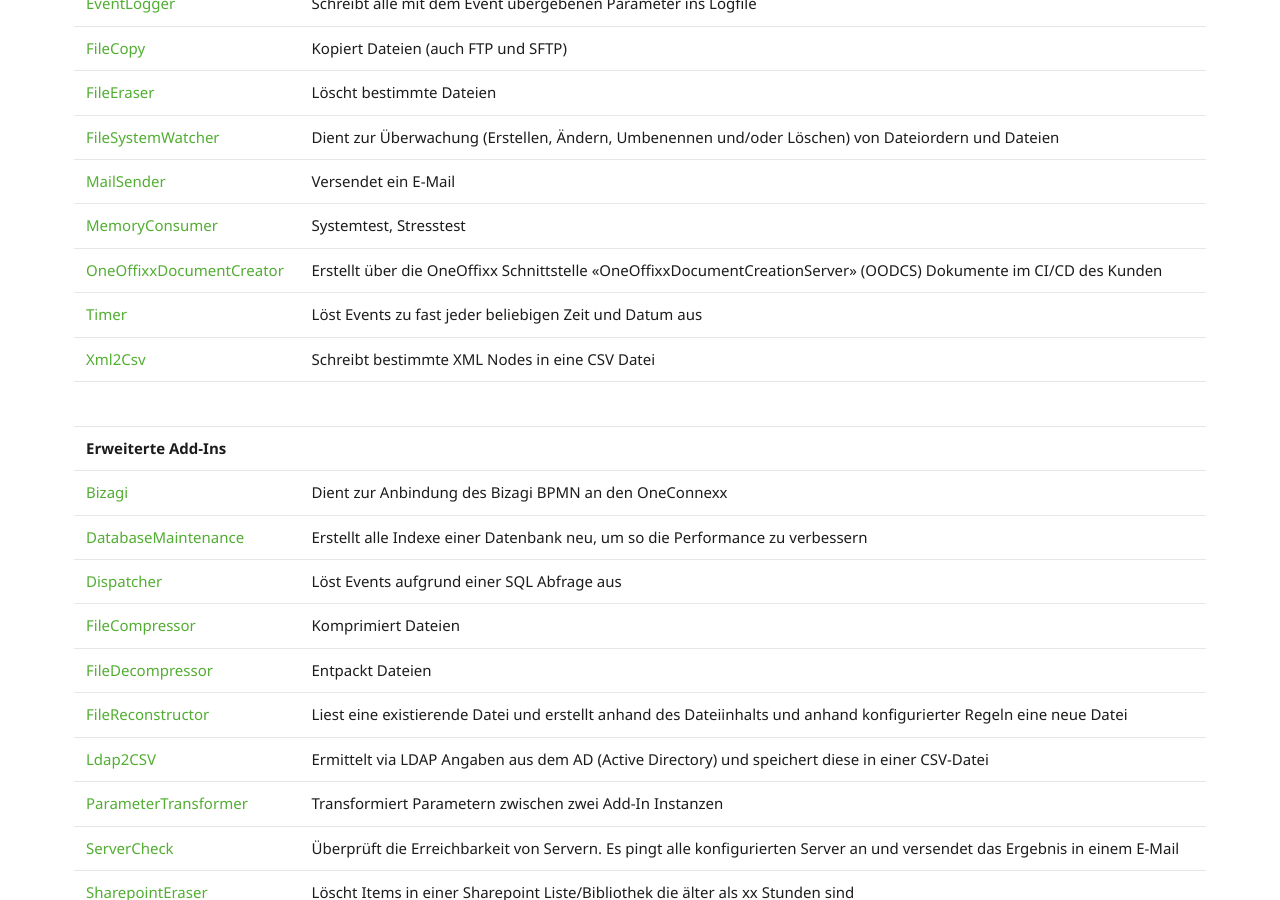
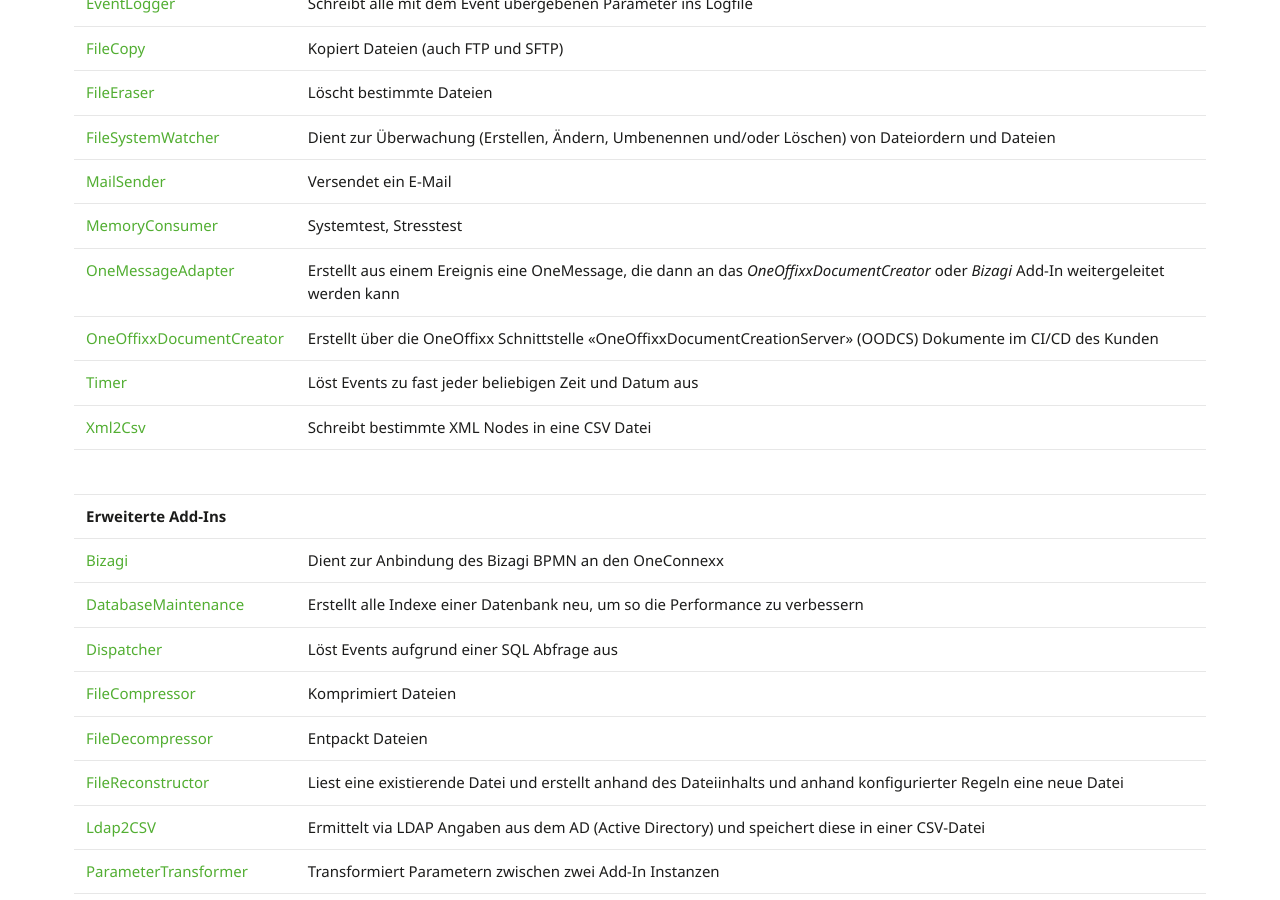
Before and after one commit to primesoft-group/oneconnexx-docs, a Jekyll site: the page built from _pages/addins/de/standardaddins.md, in a window 1280 px wide and 900 px high, scrolled down 524 px. Built offline with Jekyll 4.4.1, drawn with Linux system fonts in a browser that asks for light colours; nearby versions of some CDN libraries; some web fonts are replaced.

Commit message:
Update standardaddins.md

```diff
--- a/_pages/addins/de/standardaddins.md
+++ b/_pages/addins/de/standardaddins.md
@@ -17,6 +17,7 @@
 | [FileSystemWatcher]({{ site.baseurl }}/addins/de/filesystemwatcher/) | Dient zur Überwachung (Erstellen, Ändern, Umbenennen und/oder Löschen) von Dateiordern und Dateien |
 | [MailSender]({{ site.baseurl }}/addins/de/mailsender/) | Versendet ein E-Mail |
 | [MemoryConsumer]({{ site.baseurl }}/addins/de/memoryconsumer/) | Systemtest, Stresstest |
+| [OneMessageAdapter]({{ site.baseurl }}/addins/de/onemessageadapter/) | Erstellt aus einem Ereignis eine OneMessage, die dann an das _OneOffixxDocumentCreator_ oder _Bizagi_ Add-In weitergeleitet werden kann |
 | [OneOffixxDocumentCreator]({{ site.baseurl }}/addins/de/oneoffixxdocumentcreator/) | Erstellt über die OneOffixx Schnittstelle «OneOffixxDocumentCreationServer» (OODCS) Dokumente im CI/CD des Kunden |
 | [Timer]({{ site.baseurl }}/addins/de/timer/) | Löst Events zu fast jeder beliebigen Zeit und Datum aus |
 | [Xml2Csv]({{ site.baseurl }}/addins/de/xml2csv/) | Schreibt bestimmte XML Nodes in eine CSV Datei |
```
